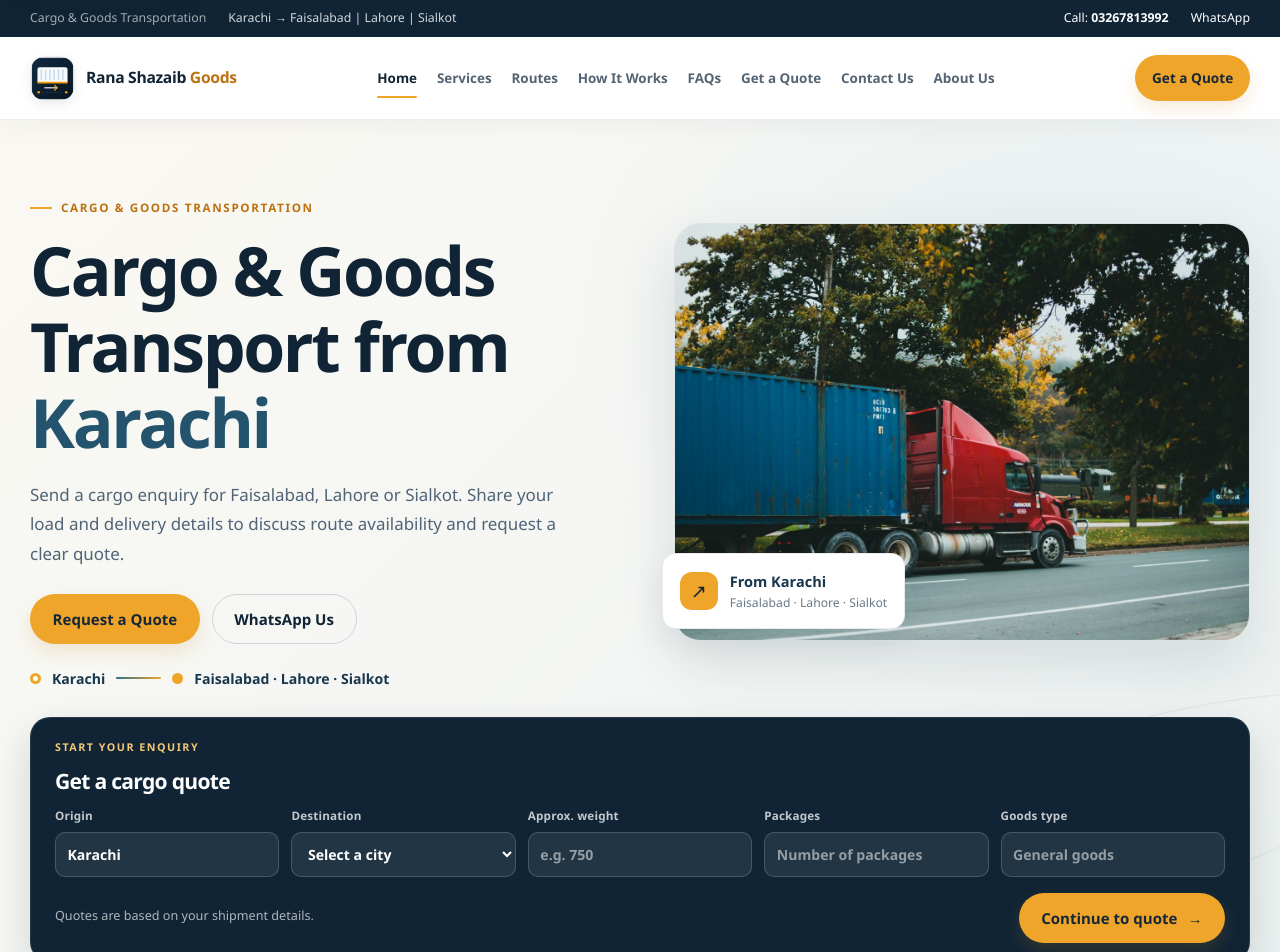
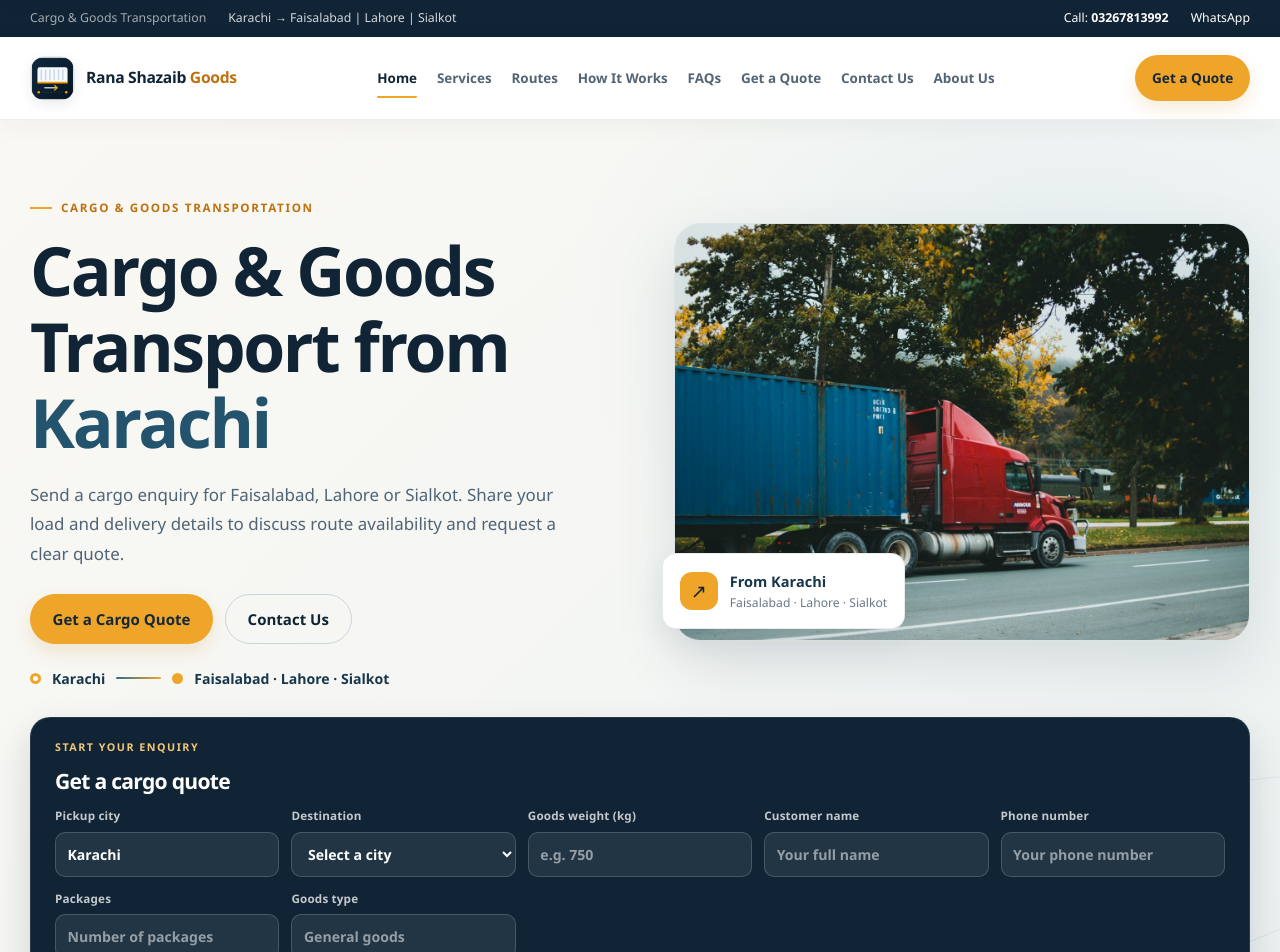
Before and after one commit to ranaahmad22561/rana-shazaib-goods-website, a Next.js app: page / in a window 1280 px wide. Shown: the top 952 px of the page. Built offline with nearby package versions, Linux system fonts and the light colour scheme.

Commit message:
Polish cargo homepage and quote fields

```diff
--- a/app/page.tsx
+++ b/app/page.tsx
@@ -84,10 +84,8 @@ export default function HomePage() {
               Send a cargo enquiry for Faisalabad, Lahore or Sialkot. Share your load and delivery details to discuss route availability and request a clear quote.
             </p>
             <div className="hero__actions">
-              <Link className="btn btn--primary" href="/quote">Request a Quote</Link>
-              <a className="btn btn--outline" href={`https://wa.me/${siteConfig.whatsapp}`} target="_blank" rel="noopener noreferrer">
-                WhatsApp Us
-              </a>
+              <Link className="btn btn--primary" href="/quote">Get a Cargo Quote</Link>
+              <Link className="btn btn--outline" href="/contact">Contact Us</Link>
             </div>
             <div className="hero__route">
               <span className="route-dot" />
@@ -103,8 +101,8 @@ export default function HomePage() {
             <h3>Get a cargo quote</h3>
             <div className="quick-quote__row">
               <label>
-                Origin
-                <input type="text" defaultValue="Karachi" readOnly aria-label="Origin city, Karachi" />
+                Pickup city
+                <input type="text" name="pickupCity" defaultValue="Karachi" readOnly aria-label="Pickup city, Karachi" />
               </label>
               <label>
                 Destination
@@ -116,8 +114,16 @@ export default function HomePage() {
                 </select>
               </label>
               <label>
-                Approx. weight
+                Goods weight (kg)
                 <input type="number" name="weight" min="1" placeholder="e.g. 750" />
+              </label>
+              <label>
+                Customer name
+                <input type="text" name="fullName" autoComplete="name" maxLength={100} placeholder="Your full name" />
+              </label>
+              <label>
+                Phone number
+                <input type="tel" name="mobileNumber" autoComplete="tel" inputMode="tel" maxLength={20} placeholder="Your phone number" />
               </label>
               <label>
                 Packages
@@ -263,6 +269,34 @@ export default function HomePage() {
         </div>
       </section>
 
+
+      <section className="section section--compact" aria-labelledby="why-choose-us-title">
+        <div className="container">
+          <div className="section-header">
+            <p className="eyebrow">Why choose us</p>
+            <h2 id="why-choose-us-title">Cargo planning built around your shipment.</h2>
+            <p>Get the details clear before you commit to a transport arrangement.</p>
+          </div>
+          <div className="feature-grid">
+            <article className="feature-card">
+              <div className="feature-card__icon" aria-hidden="true">↗</div>
+              <h3>Route-focused service</h3>
+              <p>Start with Karachi and the destination you need: Faisalabad, Lahore or Sialkot.</p>
+            </article>
+            <article className="feature-card">
+              <div className="feature-card__icon" aria-hidden="true">✓</div>
+              <h3>Clear quote discussion</h3>
+              <p>Share the weight, goods type and package details so charges can be discussed with the right context.</p>
+            </article>
+            <article className="feature-card">
+              <div className="feature-card__icon" aria-hidden="true">◎</div>
+              <h3>Direct confirmation</h3>
+              <p>Review the route, availability and agreed arrangements directly before the shipment is booked.</p>
+            </article>
+          </div>
+        </div>
+      </section>
+
       <section className="section section--compact" aria-labelledby="service-promise-title">
         <div className="container">
           <div className="section-header">
```
